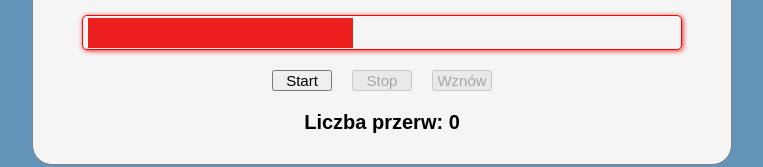
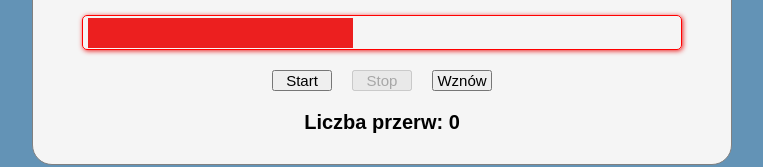
Before and after one commit to aniaj13/pomodoro_timer, a React (Create React App) app: page / in a window 1280 px wide. Shown: the part 137-304 px from the top of the page, without its empty margins (258-1021 px from the left). Built offline with nearby package versions, Linux system fonts and the light colour scheme.

Commit message:
button fixes

```diff
--- a/src/App.js
+++ b/src/App.js
@@ -18,13 +18,19 @@ class TaskDisplayBox extends Component {
         })
     }
 
-    handlePause = () => {
-        this.setState({
-            isRunning: false,
-            isPaused: true,
-            pauseCount: this.state.pauseCount + 1
-        })
+    togglePause = () => {
+        this.setState(
+            function (prevState) {
+                const isPaused = this.state.isPaused
+                return {
+                    isPaused: !isPaused,
+                    pauseCount: isPaused ? prevState.pauseCount : prevState.pauseCount + 1,
+                    isRunning: isPaused
+                }
+            }
+        )
     }
+
 
     handleStop = () => {
         this.setState({
@@ -44,8 +50,9 @@ class TaskDisplayBox extends Component {
                 </div>
                 <div className='control_buttons'>
                     <button disabled={this.state.isRunning} onClick={this.handleStart}>Start</button>
-                    <button disabled={!this.state.isRunning && !this.state.isPaused} onClick={this.handleStop}>Stop</button>
-                    <button disabled={!this.state.isRunning} onClick={this.handlePause}>{this.state.isRunning ? 'Pauzuj' : 'Wznów'}</button>
+                    <button disabled={!this.state.isRunning && !this.state.isPaused} onClick={this.handleStop}>Stop
+                    </button>
+                    <button onClick={this.togglePause}> {this.state.isRunning ? 'Pauzuj' : 'Wznów'}</button>
                 </div>
                 <h3 className='breaks_counter'>Liczba przerw: {this.state.pauseCount}</h3>
             </div>
```
